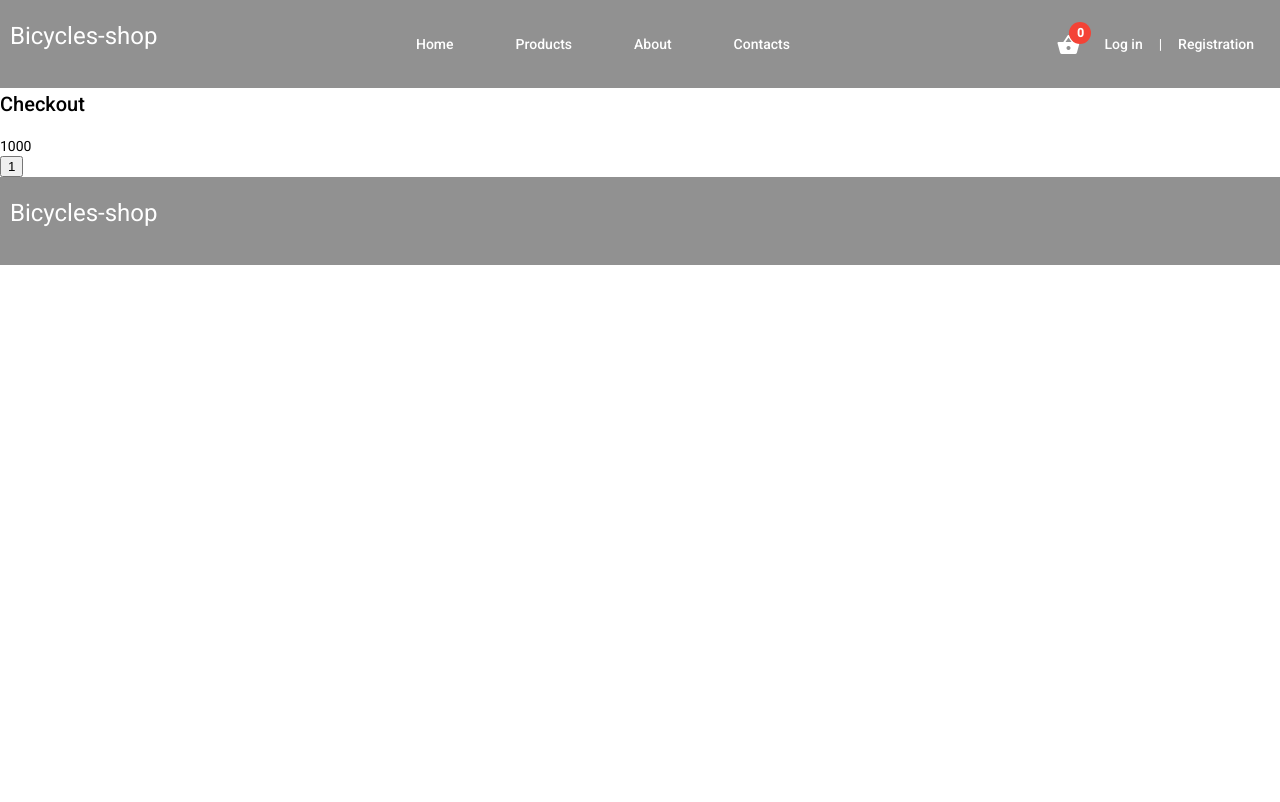
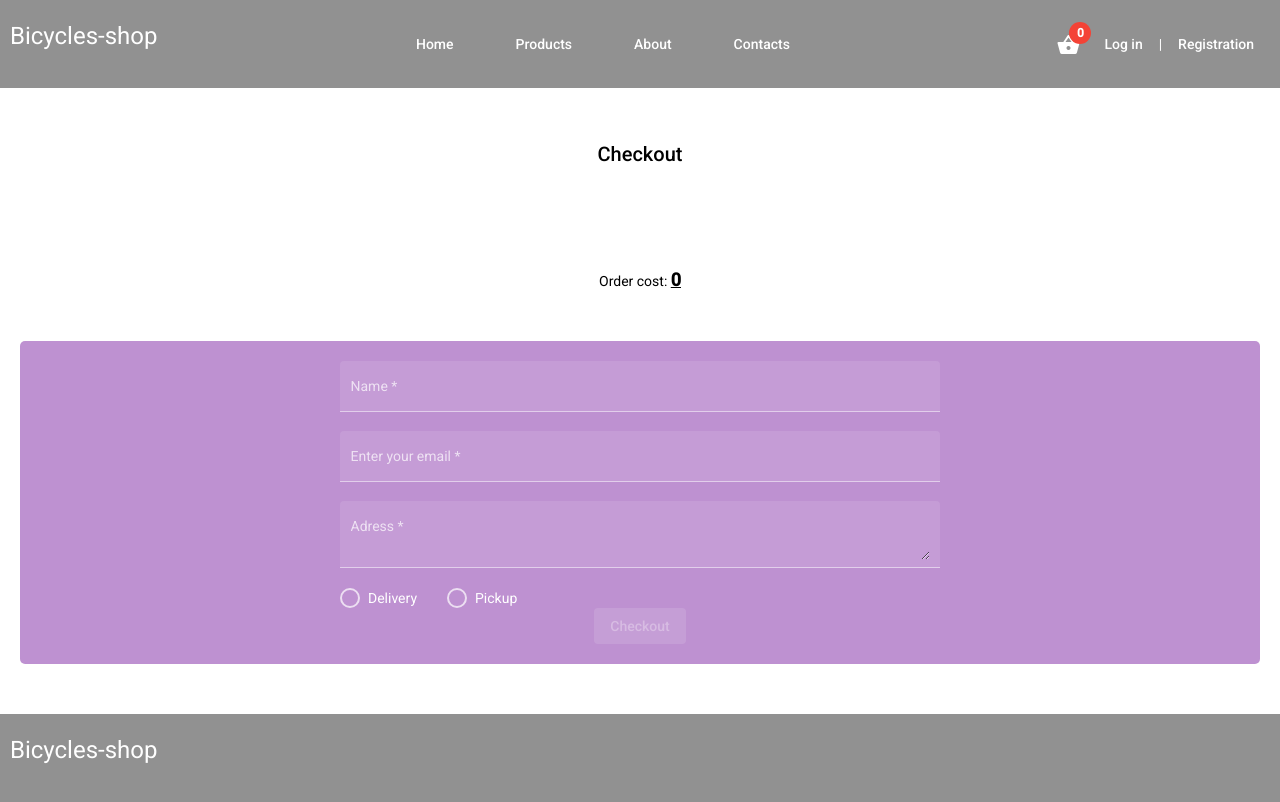
Before and after one commit to gunti999/bicycles-shop, an Angular app: page /checkout in a window 1280 px wide. Built offline with nearby package versions, Linux system fonts and the light colour scheme.

Commit message:
fix: purchase-history.service, checkout.component

```diff
--- a/src/app/components/pages/checkout/checkout.component.html
+++ b/src/app/components/pages/checkout/checkout.component.html
@@ -1,14 +1,30 @@
 <div class="checkout">
-  <h2>Checkout</h2>
+  <h2 class="checkout-title">Checkout</h2>
   <div class="products-list">
     <div class="product" *ngFor="let p of cartService.products">
-      <img src="{{p.bgImageUrl}}" alt="{{p.name}}">
+      <img [src]="p.bgImageUrl" [alt]="p.name">
       <span>{{p.name}}</span>
       <span>{{p.description.price}}</span>
     </div>
   </div>
-  <span class="products-summ">1000</span>
-  <div class="checkout-form">
-    <button>1</button>
-  </div>
+  <p class="products-sum">Order cost: <strong>{{orderSum()}}</strong></p>
+  <form class="checkout-form" [formGroup]="form" (ngSubmit)="submit()">
+    <mat-form-field appearance="fill">
+      <mat-label>Name</mat-label>
+      <input matInput type="text" formControlName="name">
+    </mat-form-field>
+    <mat-form-field appearance="fill">
+        <mat-label>Enter your email</mat-label>
+      <input matInput type="email" formControlName="email">
+    </mat-form-field>
+    <mat-form-field appearance="fill">
+      <mat-label>Adress</mat-label>
+      <textarea matInput type="text" formControlName="adress"></textarea>
+    </mat-form-field>
+    <mat-radio-group aria-label="Select an option">
+      <mat-radio-button value="1">Delivery</mat-radio-button>
+      <mat-radio-button value="2">Pickup</mat-radio-button>
+    </mat-radio-group>
+    <button mat-raised-button color="primary" type="submit" [disabled]="form.invalid">Сheckout</button>
+  </form>
 </div>
--- a/src/app/components/pages/checkout/checkout.component.scss
+++ b/src/app/components/pages/checkout/checkout.component.scss
@@ -1,3 +1,8 @@
+.checkout-title {
+  text-align: center;
+  margin: 50px 0;
+}
+
 .products-list {
   display: flex;
   flex-direction: column;
@@ -17,3 +22,34 @@
     }
   }
 }
+
+.products-sum {
+  text-align: center;
+  margin: 50px 0;
+
+  strong {
+    text-decoration: underline;
+    font-size: 18px;
+  }
+}
+
+.checkout-form {
+  background-color: #7b1fa27d;
+  padding: 20px;
+  margin: 50px 20px;
+  border-radius: 5px;
+  display: flex;
+  flex-direction: column;
+  align-items: center;
+
+  mat-form-field {
+    width: 50%;
+  }
+
+  mat-radio-group {
+    width: 50%;
+    display: flex;
+    gap: 30px;
+    color: #fff;
+  }
+}
--- a/src/app/components/pages/checkout/checkout.component.ts
+++ b/src/app/components/pages/checkout/checkout.component.ts
@@ -1,5 +1,8 @@
 import { Component, OnInit } from '@angular/core';
+import { FormControl, FormGroup, Validators } from '@angular/forms';
+import { AuthorizationService } from 'src/app/services/authorization/authorization.service';
 import { AddToCartService } from 'src/app/services/cart/cart.service';
+import { PurchaseHistoryService } from 'src/app/services/history/purchase-history.service';
 
 @Component({
   selector: 'app-checkout',
@@ -8,11 +11,52 @@ import { AddToCartService } from 'src/app/services/cart/cart.service';
 })
 export class CheckoutComponent implements OnInit {
 
+  form: FormGroup = new FormGroup({
+    name: new FormControl('', [
+      Validators.required
+    ]),
+    email: new FormControl('', [
+      Validators.required,
+      Validators.email
+    ]),
+    adress: new FormControl('', [
+      Validators.required
+    ])
+  })
+
+  orderId: number = 100;
+
   constructor(
-    public cartService: AddToCartService
+    public cartService: AddToCartService,
+    private purchaseHistoryService: PurchaseHistoryService,
+    private authorizationService: AuthorizationService
   ) { }
 
   ngOnInit(): void {
   }
 
+  orderSum() {
+    let sum = 0;
+    this.cartService.products.forEach(el => {
+      sum += el.description.price;
+    })
+    return sum;
+  }
+
+  submit() {
+    this.purchaseHistoryService.addOrder({
+      orderId: this.orderId,
+      userId: this.authorizationService.logInUser?.id,
+      products: this.cartService.products,
+      date: Date.now(),
+      user: {
+        name: this.form.value.name,
+        email: this.form.value.email,
+        adress: this.form.value.adress
+      }
+    })
+    this.cartService.removeAllProducts();
+    this.orderId++;
+  }
+
 }
--- a/src/app/services/history/purchase-history.service.ts
+++ b/src/app/services/history/purchase-history.service.ts
@@ -3,9 +3,14 @@ import { Product } from '../database/app-db-products.service';
 
 export interface Order {
   orderId: number,
-  userId: number,
+  userId?: number,
   products: Product[],
-  date: Date
+  date: number,
+  user: {
+    name: string,
+    email: string,
+    adress: string
+  }
 }
 
 @Injectable({
@@ -19,5 +24,7 @@ export class PurchaseHistoryService {
 
   addOrder(data: Order) {
     this.orders.push(data);
+    console.log(this.orders);
+
   }
 }
```
